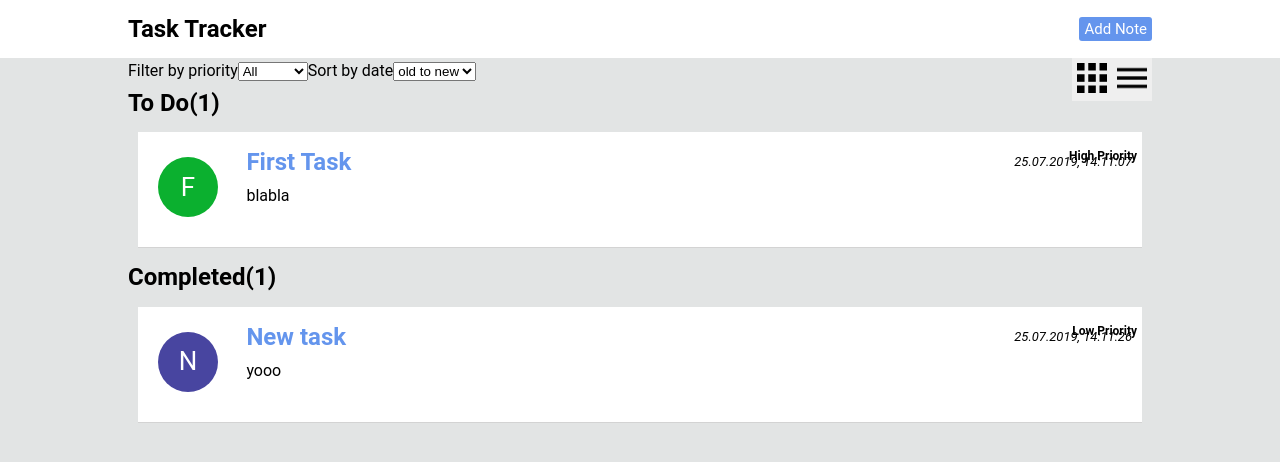
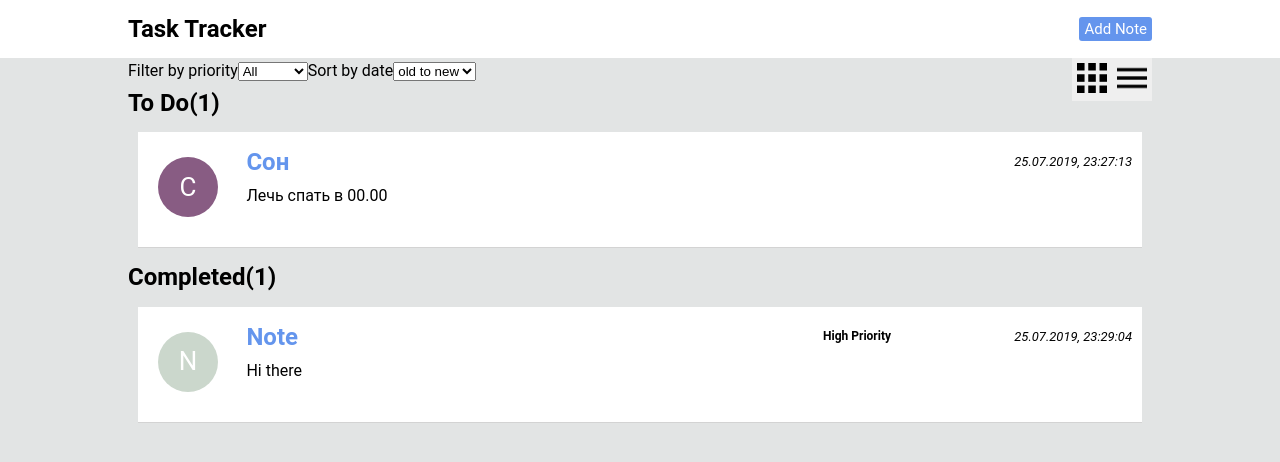
Before and after one commit to AlexanderKudryavsky/task-tracker, a React (Create React App) app: page / in a window 1280 px wide. Shown: the top 462 px of the page. Built offline with nearby package versions, Linux system fonts and the light colour scheme; data requests are answered from the project's data file.

Commit message:
fixing bugs

```diff
--- a/db.json
+++ b/db.json
@@ -1,24 +1,24 @@
 {
   "posts": [
     {
-      "id": 3848,
-      "title": "First Task",
-      "text": "blabla",
+      "id": 288,
+      "title": "Note",
+      "text": "Hi there",
       "tags": null,
-      "date": "25.07.2019, 14:11:07",
-      "status": "notCompleted",
-      "color": "#0BB02F",
+      "date": "25.07.2019, 23:29:04",
+      "status": "completed",
+      "color": "#CBD7CC",
       "priority": "high"
     },
     {
-      "id": 8086,
-      "title": "New task",
-      "text": "yooo",
+      "id": 4436,
+      "title": "Сон",
+      "text": "Лечь спать в 00.00",
       "tags": null,
-      "date": "25.07.2019, 14:11:26",
-      "status": "completed",
-      "color": "#4845A0",
-      "priority": "low"
+      "date": "25.07.2019, 23:27:13",
+      "status": "notCompleted",
+      "color": "#885C83",
+      "priority": "medium"
     }
   ],
   "comments": [
--- a/src/components/EditPage/EditPage.js
+++ b/src/components/EditPage/EditPage.js
@@ -10,7 +10,8 @@ class EditPage extends React.Component {
 
     componentDidUpdate(prevProps) {
         if (prevProps !== this.props) {
-            this.setState({title: this.props.tasks.title, text: this.props.tasks.text})
+            this.setState({title: this.props.tasks.title, text: this.props.tasks.text,
+                completedStatus: this.props.tasks.status, priority: this.props.tasks.priority})
         }
     }
 
@@ -32,7 +33,6 @@ class EditPage extends React.Component {
             this.state.completedStatus, this.props.tasks.color, this.state.priority)
     };
     changeCompletedStatus = (e) => {
-        debugger
         this.setState({completedStatus: e.target.value})
     };
     changePriority = (e) => {
--- a/src/components/IndexPage/IndexPage.js
+++ b/src/components/IndexPage/IndexPage.js
@@ -33,7 +33,7 @@ class IndexPage extends React.Component {
     render(){
         return (
             <div className='todoList'>
-                <IndexPageSearch addTask={this.onAddTask} addTags={this.onAddTags} tagTitle={this.props.tagTitle}/>
+                <IndexPageSearch addTask={this.onAddTask}  tagTitle={this.props.tagTitle}/>
                 {this.props.view === 'inline' && <IndexPageTask {...this.props} deleteTask={this.onDeleteTask} editTask={this.onEditTask}/>}
                 {this.props.view === 'block' && <IndexPageTasksBlock {...this.props} deleteTask={this.onDeleteTask} editTask={this.onEditTask}/>}
             </div>
--- a/src/components/IndexPage/IndexPageTasks/IndexPageTasks.scss
+++ b/src/components/IndexPage/IndexPageTasks/IndexPageTasks.scss
@@ -77,8 +77,8 @@
   }
   &-priority{
     position: absolute;
-    right: 5px;
-    top: 15px;
+    right: 25%;
+    top: 20px;
     font-size: 12px;
     font-weight: bold;
   }
@@ -96,6 +96,8 @@
     }
     &-priority{
       font-size: 10px;
+      right: 10%;
+      top: 35%;
     }
   }
 }
--- a/src/components/IndexPage/IndexPageTasksBlock/IndexPageTasksBlock.js
+++ b/src/components/IndexPage/IndexPageTasksBlock/IndexPageTasksBlock.js
@@ -67,8 +67,8 @@ class IndexPageTasksBlock extends React.Component{
         this.state.tasks.forEach((t) => {
             task[t.status].push(<div key={t.id} priority={t.priority} className='note-block clear' draggable onDragStart={(e) => this.onDragStart(e, t.id)}>
                 <div className='note-block-round' style={{ backgroundColor: t.color}}>{t.title.charAt(0).toUpperCase()}</div>
-                {t.priority === 'high' && <div className='note-list-priority'>High Priority</div>}
-                {t.priority === 'low' && <div className='note-list-priority'>Low Priority</div>}
+                {t.priority === 'high' && <div className='note-block-priority'>High Priority</div>}
+                {t.priority === 'low' && <div className='note-block-priority'>Low Priority</div>}
                 <div className='note-block-wrap'>
                     <div className="note-block-descr">
                         <h2>{t.title}</h2>
--- a/src/components/IndexPage/IndexPageTasksBlock/IndexPageTasksBlock.scss
+++ b/src/components/IndexPage/IndexPageTasksBlock/IndexPageTasksBlock.scss
@@ -70,8 +70,8 @@
   &-priority{
     text-align: right;
     position: absolute;
-    top: 1000px;
-    right: 1000px;
+    top: 10px;
+    right: 10px;
     font-weight: bold;
   }
 }
@@ -92,7 +92,11 @@
     &-tags{
       position: absolute;
       left: 5px;
-      //bottom: 50px;
+    }
+    &-priority{
+      right: 5px;
+      top: 5px;
+      font-size: 10px;
     }
   }
 }
```
Also changed, not shown: 1 other file (tests, documents, lock files or other folders).
